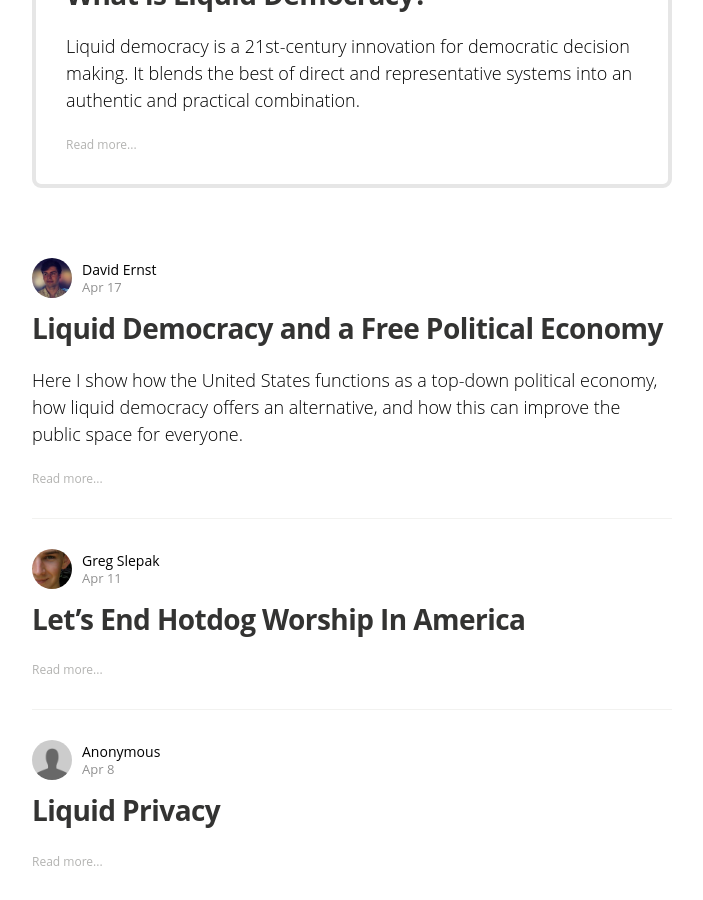
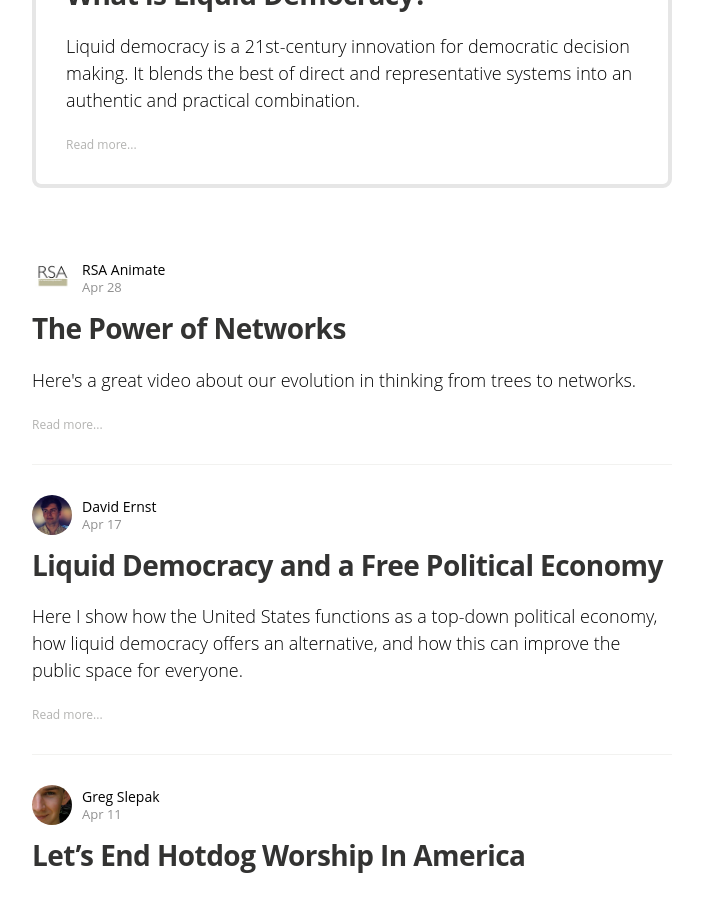
Before and after one commit to voteliquid/blog, a Jekyll site: the page built from index.html, in a window 1280 px wide and 900 px high, scrolled down 1062 px. Shown: the whole window, without its empty margins (288-991 px from the left). Built offline with Jekyll 4.4.1, drawn with Linux system fonts in a browser that asks for light colours; nearby versions of some CDN libraries; some web fonts are replaced; the list of posts is cut into pages by our own code.

Commit message:
Post 'The Power of Networks' video

```diff
--- a/_data/authors.yml
+++ b/_data/authors.yml
@@ -22,3 +22,6 @@ anonymous:
 gregslepak:
   name: Greg Slepak
   image: "/assets/author_images/gregslepak.jpeg"
+rsaanimate:
+  name: RSA Animate
+  image: "/assets/author_images/rsaanimate.jpg"
--- /dev/null
+++ b/_posts/2017-04-24-the-power-of-networks.md
@@ -0,0 +1,14 @@
+---
+layout: post
+title: The Power of Networks
+subtitle: ""
+author: rsaanimate
+date: 2017-04-28
+excerpt: Here's a great video about our evolution in thinking from trees to networks.
+---
+
+Here's a great video about our evolution in thinking from trees to networks.
+
+<iframe width="560" height="315" src="https://www.youtube.com/embed/nJmGrNdJ5Gw" frameborder="0" allowfullscreen style="margin: 20px 0"></iframe>
+
+<br />
```
Also changed, not shown: assets/author_images/rsaanimate.jpg (added).
